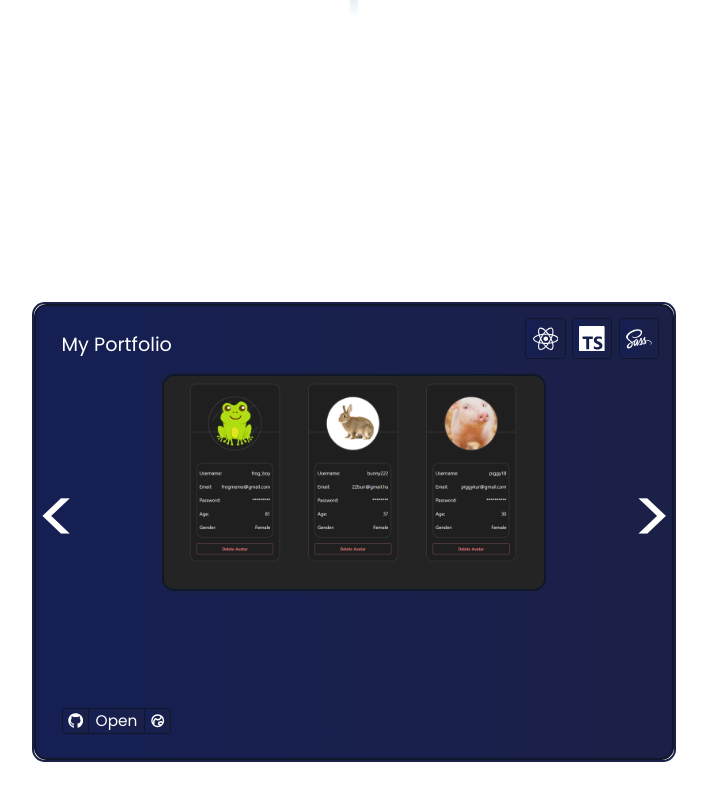
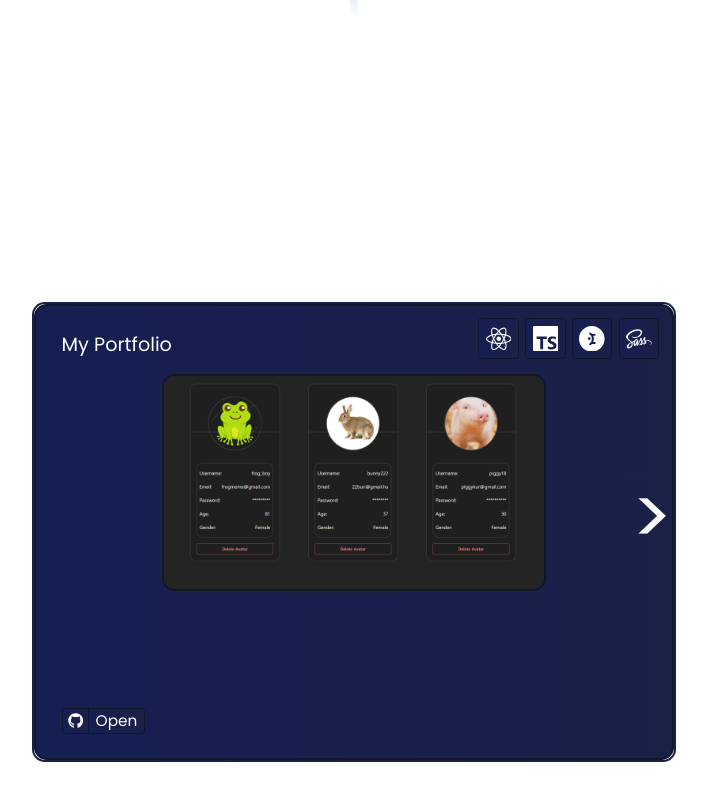
Before and after one commit to MartincsekLevente/Portfolio, a React (Vite) app: page / in a window 1280 px wide. Shown: the part 3334-4134 px from the top of the page, without its empty margins (286-993 px from the left). Built offline with nearby package versions, Linux system fonts and the light colour scheme.

Commit message:
P-18: Add tooltip to project stacks

```diff
--- a/src/components/doubleLinkButton/DoubleLinkButton.scss
+++ b/src/components/doubleLinkButton/DoubleLinkButton.scss
@@ -9,6 +9,7 @@
 
     .double-link-button-text {
         padding: 0 0.5vw 0 0.5vw;
+        user-select: none;
     }
 
     .project-open-url-button {
--- a/src/components/stackCard/StackCard.scss
+++ b/src/components/stackCard/StackCard.scss
@@ -1,4 +1,8 @@
 @use "../../theme/variables" as *;
+
+.stack-card-tooltip {
+    --tooltip-color	: black;
+}
 
 .stack-card-container {
     border-radius: 0.3vw;
--- a/src/components/stackCard/StackCard.tsx
+++ b/src/components/stackCard/StackCard.tsx
@@ -1,14 +1,20 @@
 import './StackCard.scss';
 import { ReactNode, useState } from "react";
+import { Tooltip } from "@mantine/core";
 
 interface StackCardProps {
-    icon: ReactNode;
+    name: string,
+    icon: ReactNode
 }
 
-export default function StackCard({icon}: StackCardProps) {
+export default function StackCard({name, icon}: StackCardProps) {
     const [hovered, setHovered] = useState(false)
 
     return (
+        <Tooltip
+            style={{'--tooltip-color': 'black'}}
+            label={name}
+            color="#4a9cc6">
             <div className="stack-card-container"
                  onMouseEnter={() => setHovered(true)}
                  onMouseLeave={() => setHovered(false)}>
@@ -18,5 +24,6 @@ export default function StackCard({icon}: StackCardProps) {
                     </div>
                 </div>
             </div>
+        </Tooltip>
     );
 }
--- a/src/constants/projects.tsx
+++ b/src/constants/projects.tsx
@@ -1,44 +1,107 @@
 import { ProjectModel } from "../models/ProjectModel.ts";
 import { FaCss3, FaReact, FaSass } from "react-icons/fa";
-import { SiMantine, SiTypescript } from "react-icons/si";
+import { SiMantine, SiTypescript, SiVercel } from "react-icons/si";
 
 export const PROJECTS: ProjectModel[] =
     [
         {
             id: "0",
             title: "My Portfolio",
-            stackListIcons: [
-                <FaReact></FaReact>,
-                <SiTypescript></SiTypescript>,
-                <FaSass></FaSass>
+            stackList: [
+                {
+                    name: "React",
+                    icon: <FaReact></FaReact>
+                },
+                {
+                    name: "TypeScript",
+                    icon: <SiTypescript></SiTypescript>
+                },
+                {
+                    name: "Mantine",
+                    icon: <SiMantine></SiMantine>
+                },
+                {
+                    name: "Sass",
+                    icon: <FaSass></FaSass>
+                }
             ],
             bgImgUrl: "/bg-avatar-creator.png",
             githubUrl: "https://github.com/MartincsekLevente/Portfolio",
-            websiteUrl: "ates"
+            websiteUrl: null
         },
         {
             id: "1",
             title: "Mars Weather",
-            stackListIcons: [
-                <FaReact></FaReact>,
-                <SiTypescript></SiTypescript>,
-                <FaCss3></FaCss3>
+            stackList: [
+                {
+                    name: "React",
+                    icon: <FaReact></FaReact>
+                },
+                {
+                    name: "TypeScript",
+                    icon: <SiTypescript></SiTypescript>
+                },
+                {
+                    name: "CSS3",
+                    icon: <FaCss3></FaCss3>
+                }
             ],
             bgImgUrl: "/bg-mars-weather.png",
             githubUrl: "https://github.com/MartincsekLevente/React-MarsWeather",
-            websiteUrl: null
+            websiteUrl: "https://mars-weather-ml.vercel.app"
         },
         {
             id: "2",
             title: "Avatar Creator",
-            stackListIcons: [
-                <FaReact></FaReact>,
-                <SiTypescript></SiTypescript>,
-                <SiMantine></SiMantine>,
-                <FaCss3></FaCss3>
+            stackList: [
+                {
+                    name: "React",
+                    icon: <FaReact></FaReact>
+                },
+                {
+                    name: "TypeScript",
+                    icon: <SiTypescript></SiTypescript>
+                },
+                {
+                    name: "Mantine",
+                    icon: <SiMantine></SiMantine>
+                },
+                {
+                    name: "CSS3",
+                    icon: <FaCss3></FaCss3>
+                },
+                {
+                    name: "Vercel",
+                    icon: <SiVercel></SiVercel>
+                }
             ],
             bgImgUrl: "/bg-avatar-creator.png",
             githubUrl: "https://github.com/MartincsekLevente/React-AvatarCreator",
-            websiteUrl: null
+            websiteUrl: "https://avatar-creator-ml.vercel.app"
+        },
+        {
+            id: "3",
+            title: "To-Do App",
+            stackList: [
+                {
+                    name: "React",
+                    icon: <FaReact></FaReact>
+                },
+                {
+                    name: "TypeScript",
+                    icon: <SiTypescript></SiTypescript>
+                },
+                {
+                    name: "Mantine",
+                    icon: <SiMantine></SiMantine>
+                },
+                {
+                    name: "CSS3",
+                    icon: <FaCss3></FaCss3>
+                }
+            ],
+            bgImgUrl: "/bg-to-do-app.png",
+            githubUrl: "https://github.com/MartincsekLevente/React-ToDoList",
+            websiteUrl: "https://to-do-list-ml.vercel.app"
         }
     ]
--- a/src/sections/projects/ProjectsSection.scss
+++ b/src/sections/projects/ProjectsSection.scss
@@ -78,6 +78,7 @@
                     width: 30vw;
                     border-radius: 1vw;
                     border: 0.2vw solid #0f182b;
+                    user-select: none;
                 }
             }
         }
--- a/src/sections/projects/ProjectsSection.tsx
+++ b/src/sections/projects/ProjectsSection.tsx
@@ -28,18 +28,21 @@ export default function ProjectsSection() {
                 </div>
                 <div className="projects-showcase-container">
                     <div className="projects-showcase-overlay">
-                        <div className="projects-showcase-left-arrow"
-                             onClick={() => decreaseCurrentProjectIndex()}
-                        >&lt;</div>
-                        <div className="projects-showcase-right-arrow"
-                             onClick={() => increaseCurrentProjectIndex()}
-                        >&gt;</div>
+                        {PROJECTS[currentProjectIndex - 1] ?
+                            <div className="projects-showcase-left-arrow"
+                                 onClick={() => decreaseCurrentProjectIndex()}
+                            >&lt;</div> : null}
+                        {PROJECTS[currentProjectIndex + 1] ?
+                            <div className="projects-showcase-right-arrow"
+                                 onClick={() => increaseCurrentProjectIndex()}
+                            >&gt;</div> : null}
                         <div className="project-title">
                             {PROJECTS[currentProjectIndex].title}
                         </div>
                         <div className="projects-stack-container">
-                            {PROJECTS[currentProjectIndex].stackListIcons.map((currentIcon) => {
-                                return <StackCard key={crypto.randomUUID()} icon={currentIcon}></StackCard>
+                            {PROJECTS[currentProjectIndex].stackList.map((currentStack) => {
+                                return <StackCard key={crypto.randomUUID()} icon={currentStack.icon}
+                                                  name={currentStack.name}></StackCard>
                             })}
                         </div>
                         <div className="project-image-container">
```
Also changed, not shown: src/models/ProjectModel.ts (+6 -1 lines), public/bg-mars-weather.png, public/bg-to-do-app.png (added). Lines whose indentation alone changed are shown as unchanged.
